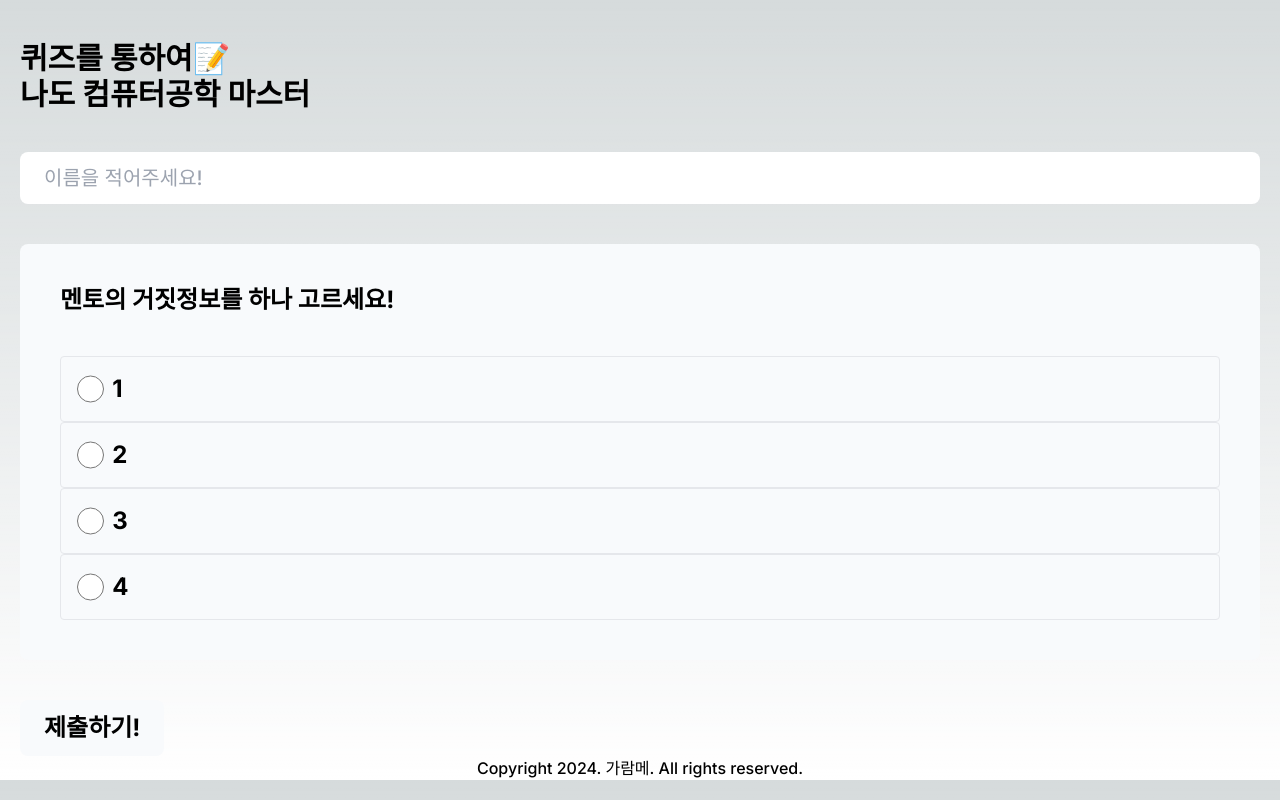
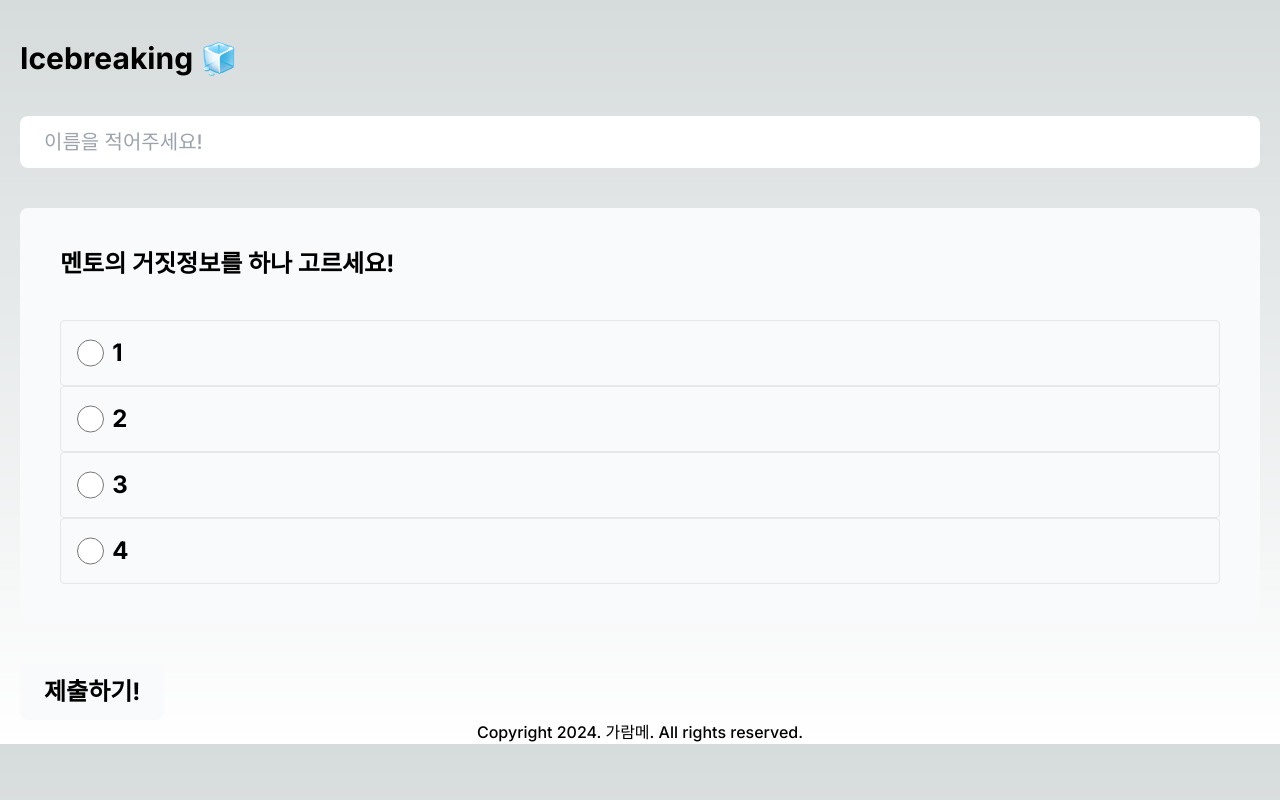
Before and after one commit to ZeroBall526/eunpyeong_board, a Next.js app: page /board/icebreaking in a window 1280 px wide. Built offline with nearby package versions, Linux system fonts and the light colour scheme.

Commit message:
design: fix icebreak title

```diff
--- a/app/board/icebreaking/page.tsx
+++ b/app/board/icebreaking/page.tsx
@@ -24,7 +24,7 @@ export default function Icebreaking() {
         <main>
             <section className="mx-[20px] font-Pretendard font-bold">
 
-            <h1 className="text-3xl py-10">퀴즈를 통하여📝<br></br>나도 컴퓨터공학 마스터</h1>
+            <h1 className="text-3xl py-10">Icebreaking 🧊</h1>
 
             <div className="pl=1 mb-6">
                 <input id="name" className="w-full font-medium bf-slate-50 px-6 py-3 text-black text-xl rounded-lg dark:text-gray-400 dark:bg-gray-800" placeholder="이름을 적어주세요!"></input>
```
